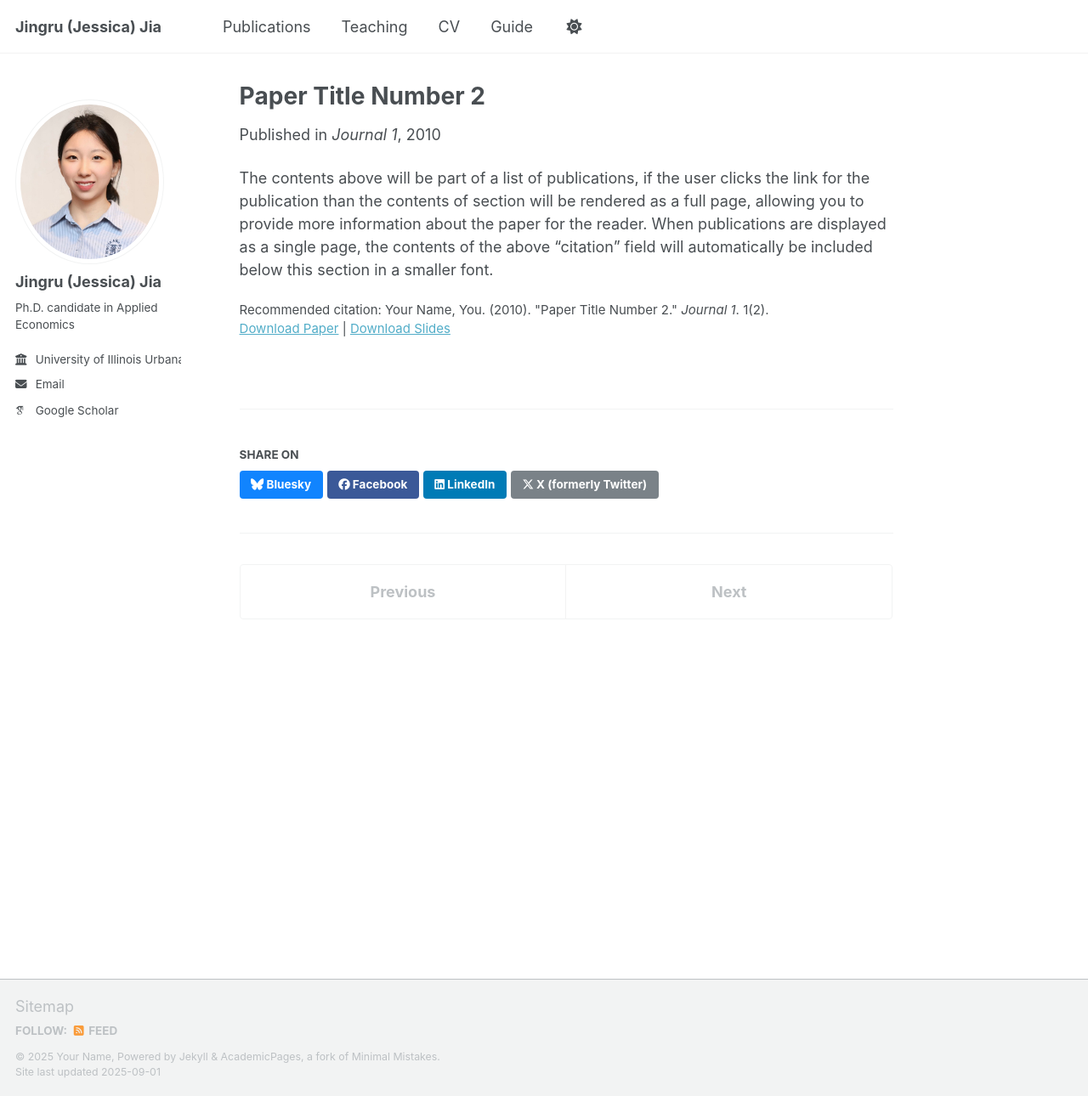
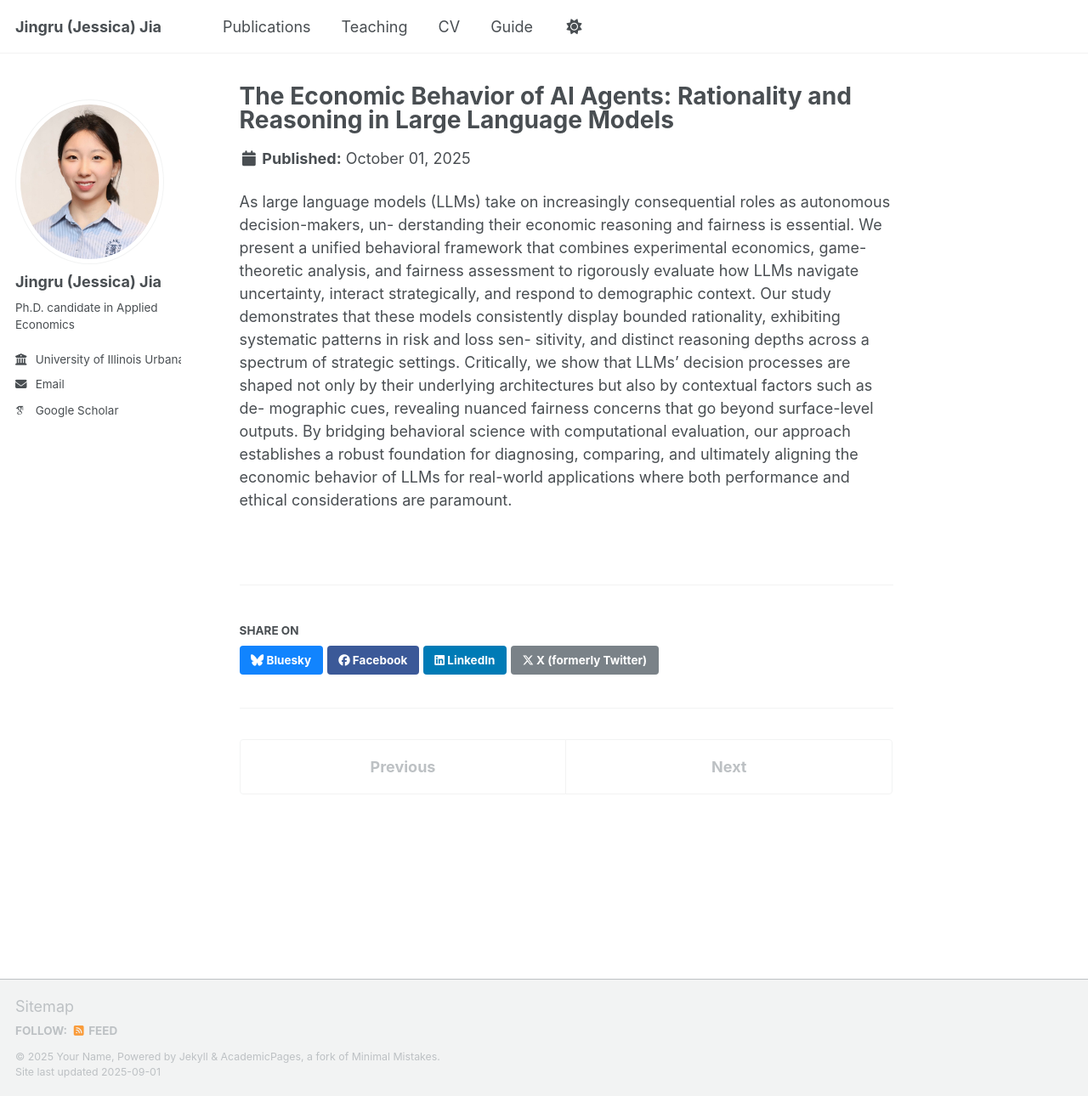
Before and after one commit to jingru688/jingru688.github.io, a Jekyll site: the page built from _publications/2010-10-01-paper-title-number-2.md, in a window 1280 px wide and 1290 px high. Shown: the whole window at 85% size. Built offline with Jekyll 4.4.1, drawn with Linux system fonts in a browser that asks for light colours; some web fonts are replaced; a script that is not in the unit is left out.

Commit message:
Update 2010-10-01-paper-title-number-2.md

```diff
--- a/_publications/2010-10-01-paper-title-number-2.md
+++ b/_publications/2010-10-01-paper-title-number-2.md
@@ -1,14 +1,9 @@
 ---
-title: "Paper Title Number 2"
+title: "The Economic Behavior of AI Agents: Rationality and Reasoning in Large Language Models"
 collection: publications
-category: manuscripts
-permalink: /publication/2010-10-01-paper-title-number-2
-excerpt: 'This paper is about the number 2. The number 3 is left for future work.'
-date: 2010-10-01
-venue: 'Journal 1'
-slidesurl: 'http://academicpages.github.io/files/slides2.pdf'
-paperurl: 'http://academicpages.github.io/files/paper2.pdf'
-citation: 'Your Name, You. (2010). &quot;Paper Title Number 2.&quot; <i>Journal 1</i>. 1(2).'
+category: jmp
+date: 2025-10-01
+paperurl: 'https://drive.google.com/file/d/19A6Kk3U_v_ie_Ed7-eUkCdMQFN-K_XxY/view'
 ---
 
-The contents above will be part of a list of publications, if the user clicks the link for the publication than the contents of section will be rendered as a full page, allowing you to provide more information about the paper for the reader. When publications are displayed as a single page, the contents of the above "citation" field will automatically be included below this section in a smaller font.
+As large language models (LLMs) take on increasingly consequential roles as autonomous decision-makers, un- derstanding their economic reasoning and fairness is essential. We present a unified behavioral framework that combines experimental economics, game-theoretic analysis, and fairness assessment to rigorously evaluate how LLMs navigate uncertainty, interact strategically, and respond to demographic context. Our study demonstrates that these models consistently display bounded rationality, exhibiting systematic patterns in risk and loss sen- sitivity, and distinct reasoning depths across a spectrum of strategic settings. Critically, we show that LLMs’ decision processes are shaped not only by their underlying architectures but also by contextual factors such as de- mographic cues, revealing nuanced fairness concerns that go beyond surface-level outputs. By bridging behavioral science with computational evaluation, our approach establishes a robust foundation for diagnosing, comparing, and ultimately aligning the economic behavior of LLMs for real-world applications where both performance and ethical considerations are paramount.
```
